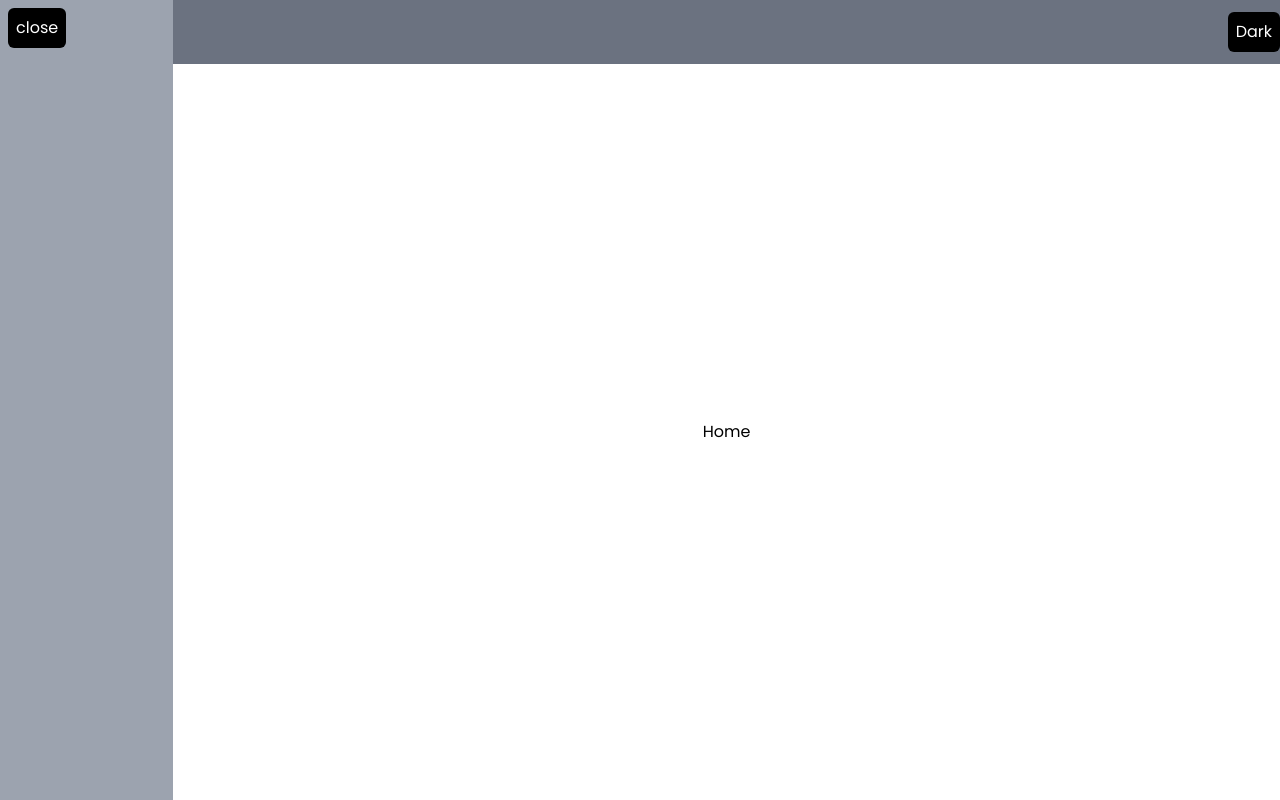
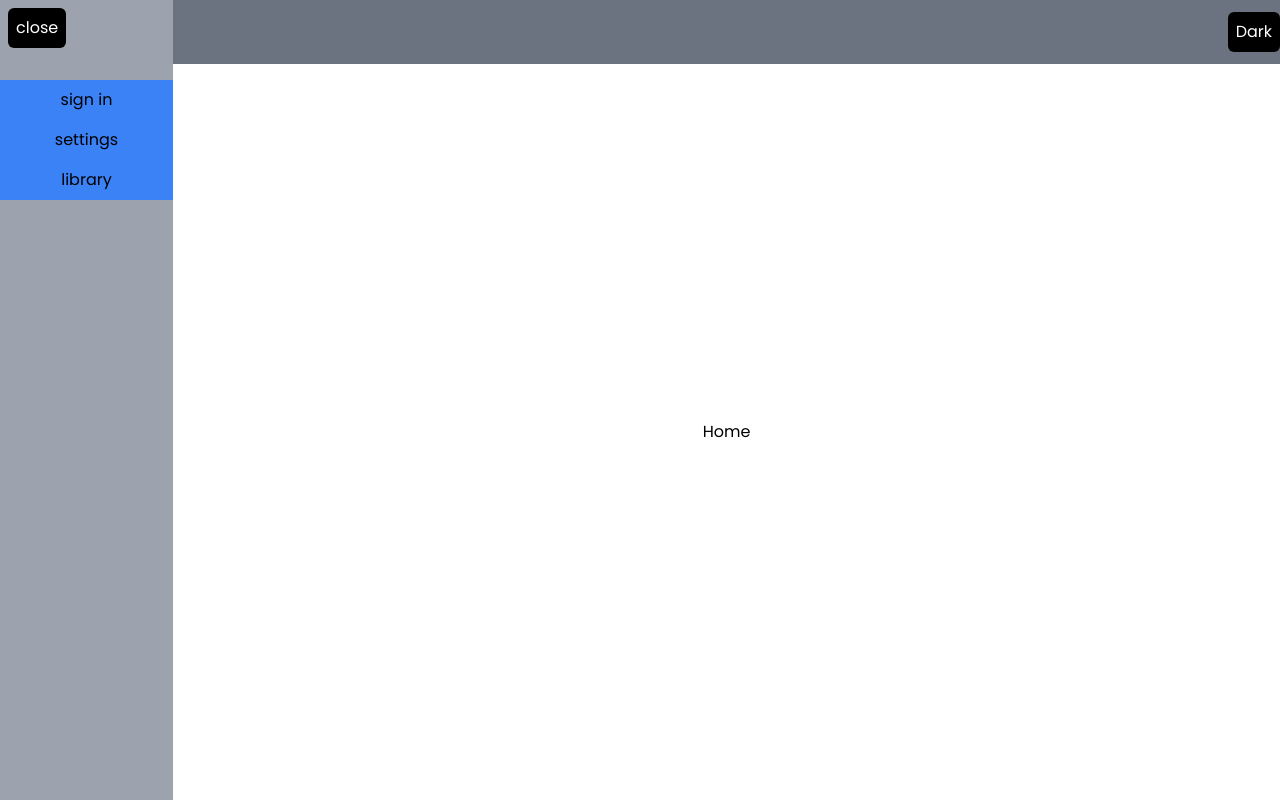
Before and after one commit to HrishikShaji/elevatics-ai, a Next.js app: page / in a window 1280 px wide. Both pictures are taken after a click on the button "open". Built offline with nearby package versions, Linux system fonts and the light colour scheme.

Commit message:
added modals

```diff
--- /dev/null
+++ b/app/components/Modal.tsx
@@ -0,0 +1,27 @@
+"use client";
+
+import { useTheme } from "../contexts/ThemeContext";
+
+const Modal = () => {
+  const { modal, setModal } = useTheme();
+  if (modal === "") return null;
+  return (
+    <div className="h-screen w-full fixed top-0 left-0 bg-black/70 flex justify-center items-center z-50">
+      <div className="w-[500px] p-10 relative h-[500px] bg-white">
+        <button
+          className="p-2 rounded-md bg-black text-white absolute top-2 right-2"
+          onClick={() => setModal("")}
+        >
+          close
+        </button>
+        <div className="bg-green-500">
+          {modal === "library" ? "library" : null}
+          {modal === "signIn" ? "signin" : null}
+          {modal === "settings" ? "settings" : null}
+        </div>
+      </div>
+    </div>
+  );
+};
+
+export default Modal;
--- a/app/components/Sidebar.tsx
+++ b/app/components/Sidebar.tsx
@@ -3,9 +3,26 @@
 import { useTheme } from "../contexts/ThemeContext";
 
 const Sidebar = () => {
-  const { isSideBarOpen } = useTheme();
+  const { isSideBarOpen, setModal } = useTheme();
   if (!isSideBarOpen) return null;
-  return <div className="h-full w-[200px] bg-gray-400"></div>;
+  return (
+    <div className="h-full w-[200px] bg-gray-400 ">
+      <div className="mt-20 flex flex-col">
+        <button className="p-2 bg-blue-500" onClick={() => setModal("signIn")}>
+          sign in
+        </button>
+        <button
+          className="p-2 bg-blue-500"
+          onClick={() => setModal("settings")}
+        >
+          settings
+        </button>
+        <button className="p-2 bg-blue-500" onClick={() => setModal("library")}>
+          library
+        </button>
+      </div>
+    </div>
+  );
 };
 
 export default Sidebar;
--- a/app/contexts/ThemeContext.tsx
+++ b/app/contexts/ThemeContext.tsx
@@ -29,12 +29,16 @@ type ThemeColors = {
 	input: { textColor: string; borderColor: string };
 };
 
+type Modal = "signIn" | "library" | "settings" | ""
+
 interface ThemeData {
 	theme: ThemeColors;
 	toggleTheme: (theme: Theme) => void;
 	isSideBarOpen: boolean;
 	themeName: Theme;
 	setIsSideBarOpen: Dispatch<SetStateAction<boolean>>;
+	modal: Modal;
+	setModal: Dispatch<SetStateAction<Modal>>;
 }
 
 export const ThemeContext = createContext<ThemeData | undefined>(undefined);
@@ -89,6 +93,7 @@ export const ThemeProvider = ({ children }: ThemeProviderProps) => {
 	const [theme, setTheme] = useState<ThemeColors>(lightTheme);
 	const [themeName, setThemeName] = useState<Theme>("light");
 	const [isSideBarOpen, setIsSideBarOpen] = useState(false);
+	const [modal, setModal] = useState<Modal>("")
 
 	function toggleTheme(theme: Theme) {
 		if (theme === "light") {
@@ -106,6 +111,7 @@ export const ThemeProvider = ({ children }: ThemeProviderProps) => {
 		setIsSideBarOpen,
 		isSideBarOpen,
 		themeName,
+		modal, setModal
 	};
 
 	return (
--- a/app/layout.tsx
+++ b/app/layout.tsx
@@ -5,6 +5,7 @@ import { ThemeProvider } from "./contexts/ThemeContext";
 import Navbar from "./components/Navbar";
 import ToggleSidebar from "./components/ToggleSidebar";
 import Sidebar from "./components/Sidebar";
+import Modal from "./components/Modal";
 
 const poppins = Poppins({
   subsets: ["latin"],
@@ -26,6 +27,7 @@ export default function RootLayout({
     <html lang="en">
       <body className={poppins.className}>
         <ThemeProvider>
+          <Modal />
           <div className="flex h-screen">
             <Sidebar />
             <ToggleSidebar />
```
Also changed, not shown: app/components/Navbar.tsx (indentation only). Lines whose indentation alone changed are shown as unchanged.
